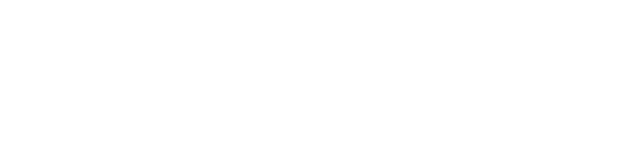
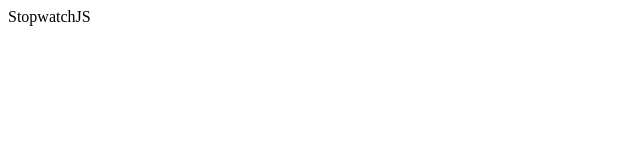
Before and after one commit to garris/StopwatchJS, a website: page index.html in a window 1280 px wide. Shown: the whole page, without its empty margins (0-640 px from the left). Drawn offline with Linux system fonts and the light colour scheme.

Commit message:
Update index.html

```diff
--- a/index.html
+++ b/index.html
@@ -6,6 +6,6 @@
   <title>stopwatchjs</title>
 </head>
 <body>
-
+StopwatchJS
 </body>
 </html>
```
